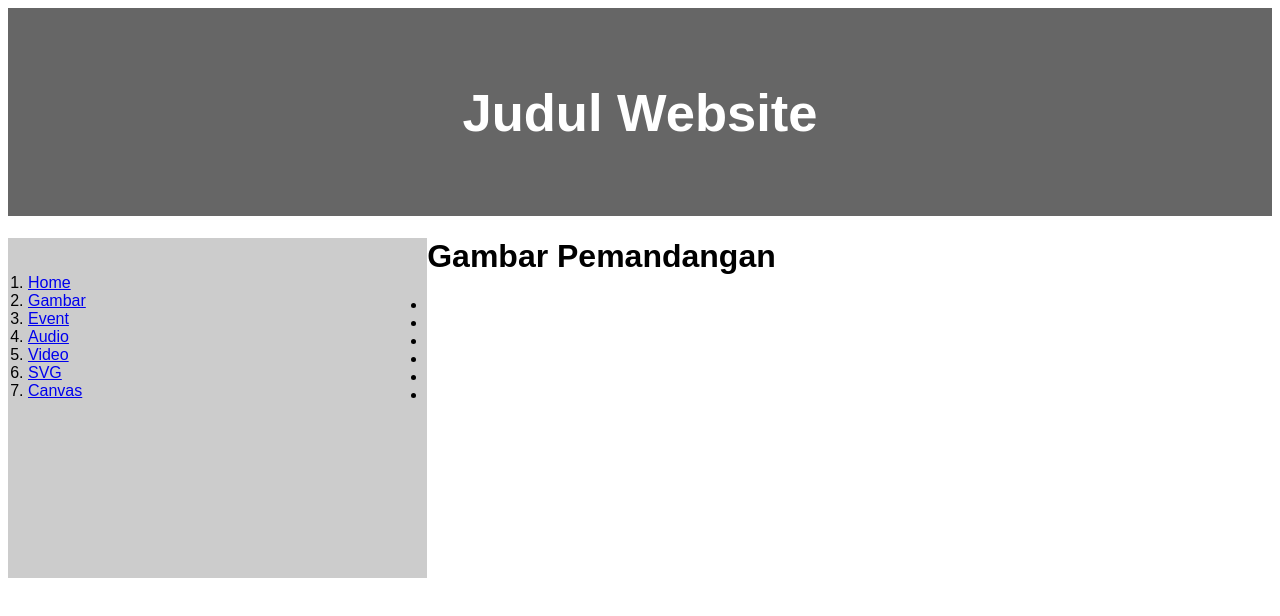
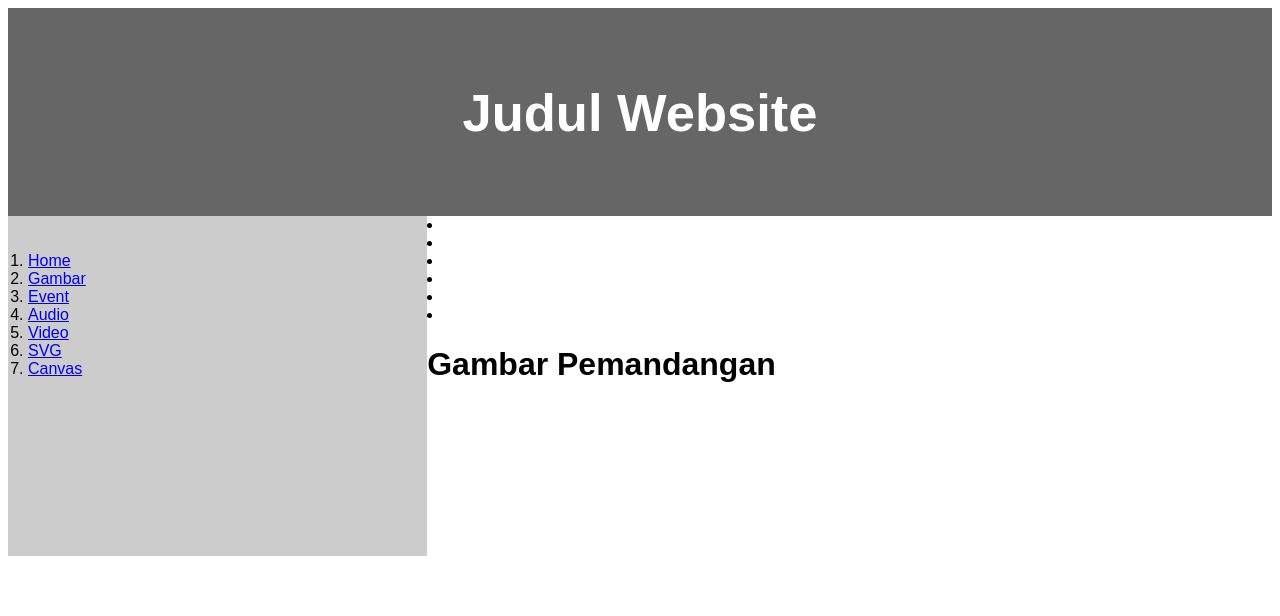
Before and after one commit to faulah/HTML-DASAR, a plain HTML site: page gambar.html in a window 1280 px wide. Drawn offline with Linux system fonts and the light colour scheme.

Commit message:
https://github.com/faulah

```diff
--- a/gambar.html
+++ b/gambar.html
@@ -77,18 +77,15 @@ footer {
             <li><a href="canvas.html">Canvas</a></li>
         </ul>
     </nav>
+
+    <li><a href="html_advance/html_advance/gambar/gambar.jpg"></a></li>
+    <li><a href="html_advance/html_advance/gambar/gambar1.jpg"></a></li>
+    <li><a href="html_advance/html_advance/gambar/gambar2.jpg"></a></li>
+    <li><a href="html_advance/html_advance/gambar/gambar4.jpg"></a></li>
+    <li><a href="html_advance/html_advance/gambar/gambar5.jpg"></a></li>
+    <li><a href="html_advance/html_advance/gambar/gambar6.jpg"></a></li>
 <artical>
     <h1> Gambar Pemandangan </h1>
-    <section>
-        <ul>
-        <li><a href="html_advance/html_advance/gambar/gambar.jpg"></a></li>
-        <li><a href="html_advance/html_advance/gambar/gambar1.jpg"></a></li>
-        <li><a href="html_advance/html_advance/gambar/gambar2.jpg"></a></li>
-        <li><a href="html_advance/html_advance/gambar/gambar4.jpg"></a></li>
-        <li><a href="html_advance/html_advance/gambar/gambar5.jpg"></a></li>
-        <li><a href="html_advance/html_advance/gambar/gambar6.jpg"></a></li>
-        </ul>
-    </section>
 </artical>
 </selection>
 
```
